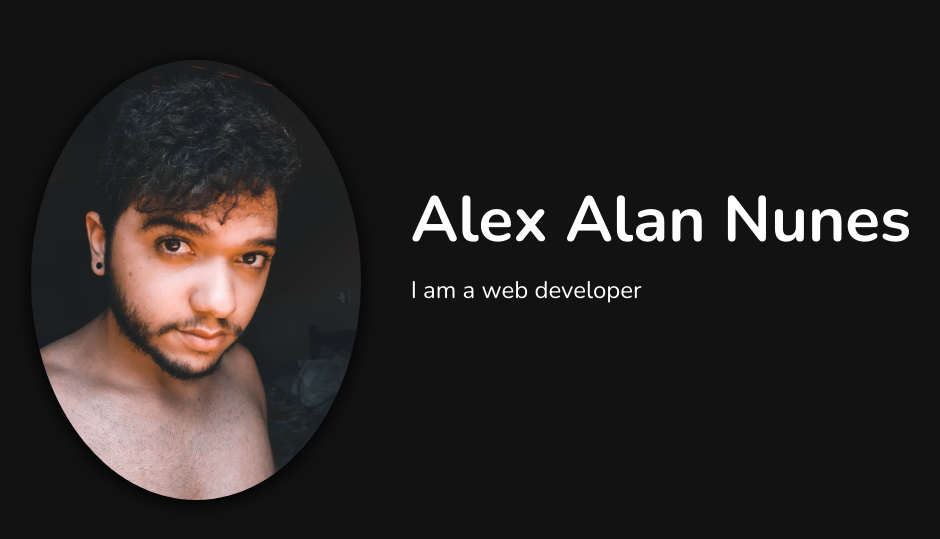
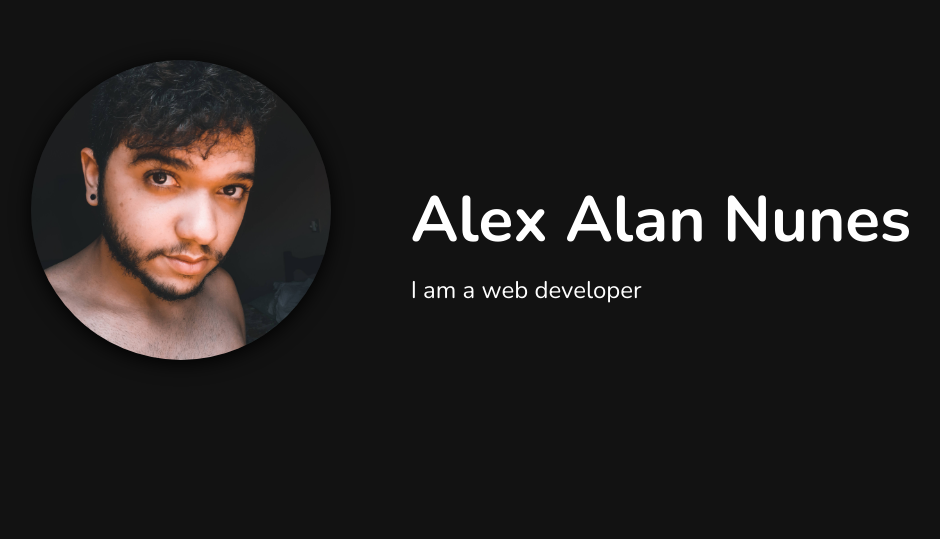
Before and after one commit to alexalannunes/alexalannunes, a React (Create React App) app: page / in a window 1280 px wide. Shown: the part 175-714 px from the top of the page, without its empty margins (169-1109 px from the left). Built offline with nearby package versions, Linux system fonts and the light colour scheme.

Commit message:
style: add style for new image

```diff
--- a/src/App.js
+++ b/src/App.js
@@ -6,7 +6,7 @@ function App() {
     <div className="content-app">
       <div className="content-image">
         <div className="arrow">
-          <img src={me} alt="Alex Alan Nunes" />
+          <img src={me} style={{ width: "300px", height: "300px", objectFit: "cover" }} alt="Alex Alan Nunes" />
         </div>
       </div>
       <div className="content-info">
```
